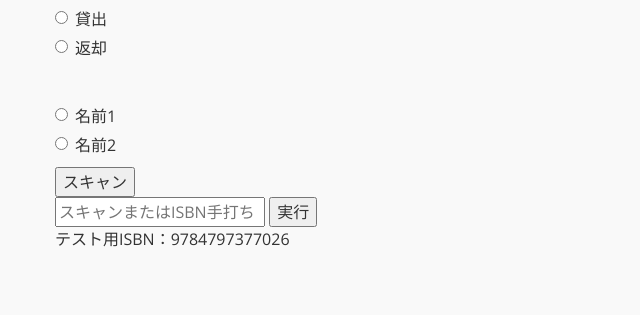
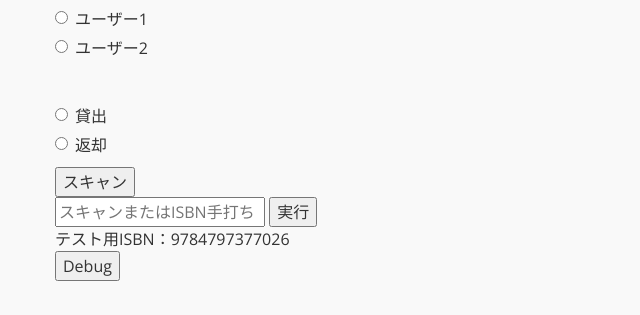
Before and after one commit to tt-coder/book-system, a plain HTML site: page index.html in a window 1280 px wide. Shown: the part 83-398 px from the top of the page, without its empty margins (0-640 px from the left). Drawn offline with nearby package versions, Linux system fonts and the light colour scheme.

Commit message:
create post to server func

```diff
--- a/index.html
+++ b/index.html
@@ -35,19 +35,21 @@
 </header>
     <div class="container">
         <div class="row">
+            <form name="property">
                 <div class="radio">
-                <label><input type="radio" name="status" id="radio1" value="radio1"> 貸出 </label>
+                    <label><input type="radio" name="username" id="radio1" value="testuser1"> ユーザー1 </label>
                 </div>
                 <div class="radio">
-                <label><input type="radio" name="status" id="radio2" value="radio2"> 返却 </label>
+                    <label><input type="radio" name="username" id="radio2" value="testuser2"> ユーザー2 </label>
                 </div>
                 <br>
                 <div class="radio">
-                <label><input type="radio" name="username" id="radio1" value="radio1"> 名前1 </label>
+                    <label><input type="radio" name="event" id="radio1" value="borrow"> 貸出 </label>
                 </div>
                 <div class="radio">
-                <label><input type="radio" name="username" id="radio2" value="radio2"> 名前2 </label>
+                    <label><input type="radio" name="event" id="radio2" value="return"> 返却 </label>
                 </div>
+            </form>
             <div>
                 <input type="button" value="スキャン" onclick="scanJAN()"></input>
             </div>
@@ -56,6 +58,9 @@
                 <input type="button" value="実行" onclick="onButtonJAN()"></input>
             </div>
             <div>テスト用ISBN：9784797377026</div>
+            <div>
+                <input type="button" value="Debug" onclick="postToServer()"></input>
+            </div>
             <p id="BookTitle"></p>
             <p id="BookAuthor"></p>
             <p id="isbn10"></p>
--- a/script.js
+++ b/script.js
@@ -13,6 +13,27 @@ function scanJAN(){
 function onButtonJAN(){
     var isbn = document.getElementById("jancode").value;
     getBookData(isbn);
+    postToServer(isbn);
+}
+
+function postToServer(isbn){
+    var json = {
+        "username": "",
+        "event": "", // borrow か returnが入る
+        "isbn": ""
+    };
+    for(var i=0;i<document.property.username.length;i++){
+        if(document.property.username[i].checked){
+            json.username = document.property.username[i].value;
+        }
+    }
+    for(var i=0;i<document.property.event.length;i++){
+        if(document.property.event[i].checked){
+            json.event = document.property.event[i].value;
+        }
+    }
+    json.isbn = isbn;
+    console.log(json);
 }
 
 // バーコードから番号を読み取る
@@ -27,6 +48,7 @@ window.addEventListener('DOMContentLoaded',function(){
     if(r){
         document.getElementById('jancode').innerHTML = r;
         getBookData(r);
+        postToServer(isbn);
     }
 },false);
 
```
Lines whose indentation alone changed are shown as unchanged.
